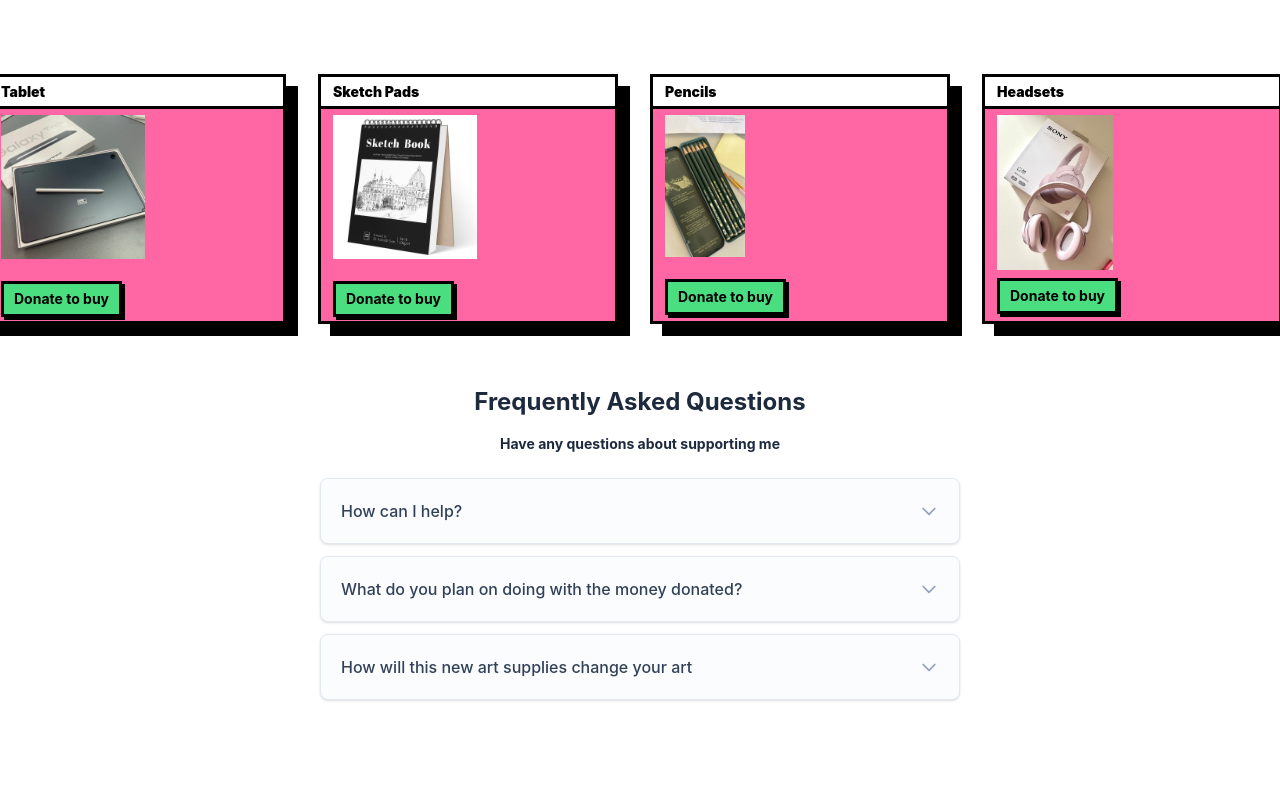
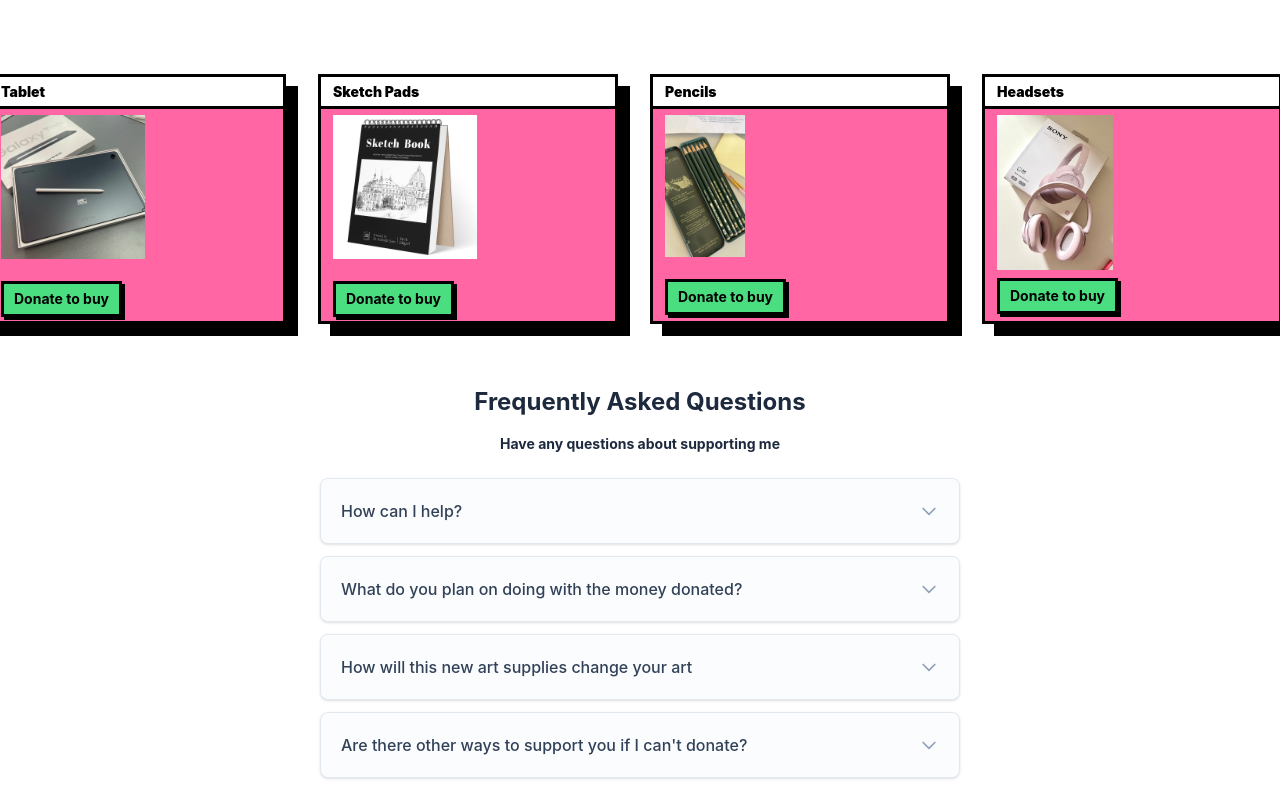
Before and after one commit to neducod/joanna, a React (Vite) app: page /merch in a window 1280 px wide. Shown: the part 968-1762 px from the top of the page. Before the commit the page ends 1684 px from the top, so only its background shows below. Built offline with nearby package versions, Linux system fonts and the light colour scheme.

Commit message:
faq section

```diff
--- a/src/components/Merchfaq.jsx
+++ b/src/components/Merchfaq.jsx
@@ -4,17 +4,22 @@ const faqData = [
   {
     id: 1,
     question: "How can I help?",
-    answer: "Tailwind CSS is a utility-first CSS framework packed with classes like flex, pt-4, text-center and rotate-90 that can be composed to build any design, directly in your markup."
+    answer: "You can support in whatever way works best for you! The most direct way is by donating any amount you're comfortable with right here on this page—every single dollar helps move the bar forward. If you aren't able to donate, sharing this page on social media, telling fellow art lovers, or leaving a kind comment helps immensely. Getting the word out is just as powerful as financial support!."
   },
   {
     id: 2,
     question: "What do you plan on doing with the money donated?",
-    answer: "Tailwind includes built-in transition utilities (like transition-all, duration-300, and ease-in-out) that pair perfectly with React's state changes to create smooth, fluid animations."
+    answer: "Purchasing the drawing tablet and stylus."
   },
   {
     id: 3,
     question: "How will this new art supplies change your art",
     answer: "Beyond just speed, it means better color accuracy, smoother lines, and the ability to work on complex, multi-layered pieces without my software crashing. It directly translates to cleaner, more detailed art for all of you to enjoy."
+  },
+  {
+    id: 4,
+    question: "Are there other ways to support you if I can't donate?",
+    answer: "Absolutely! Sharing this donation page with your friends, ordering an art, or just leaving a nice comment on my socials helps immensely. Emotional support and visibility are just as valuable as financial support!"
   }
 ];
 
```
